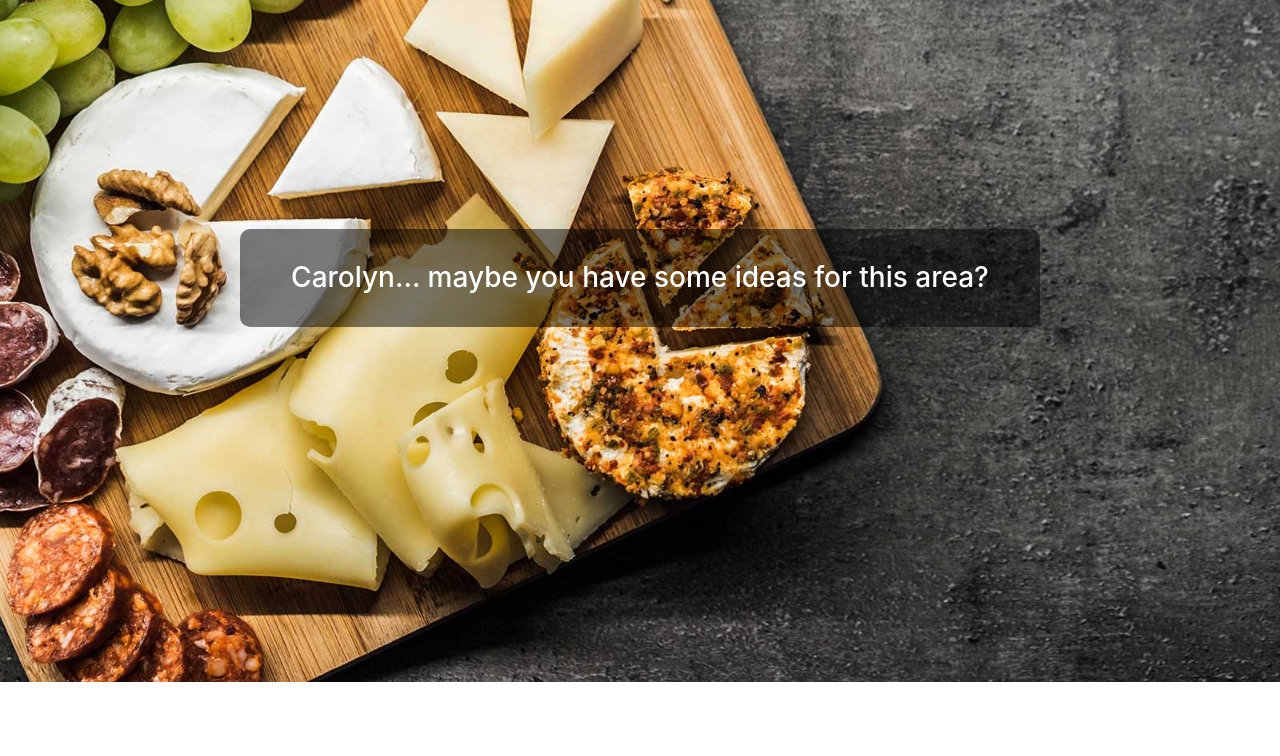
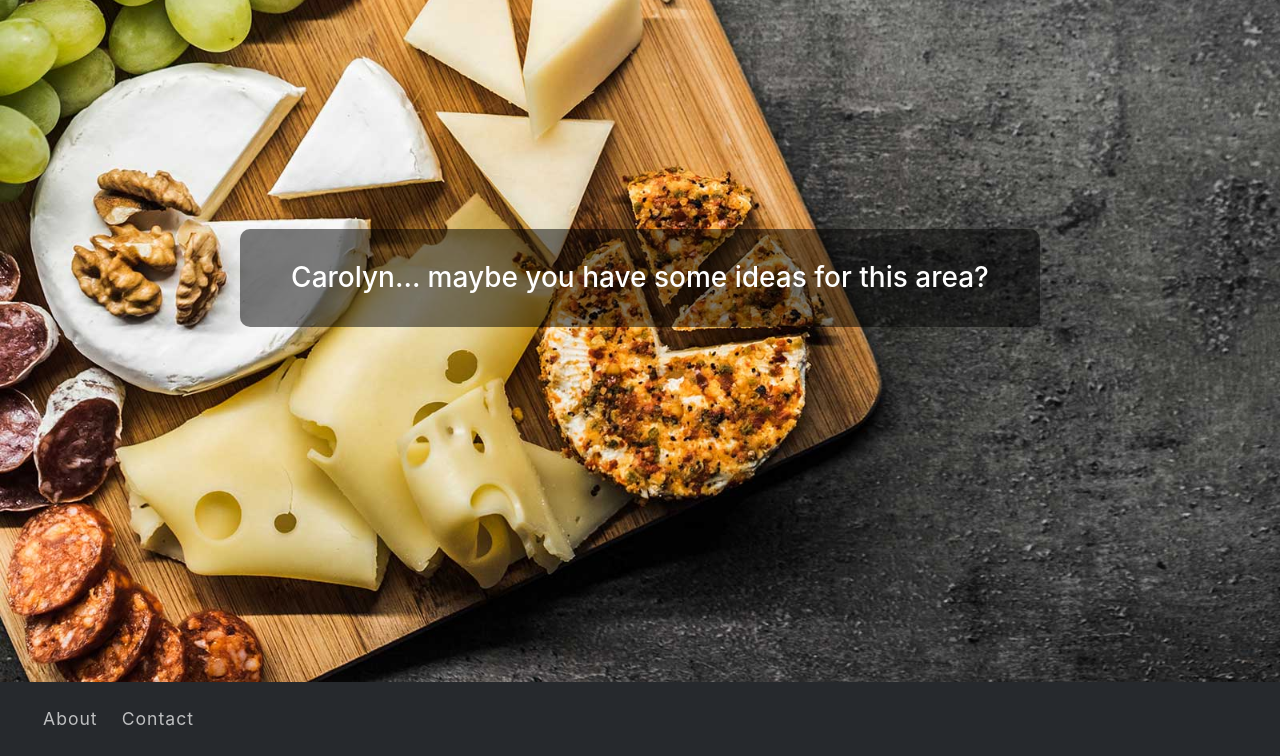
Before and after one commit to Thee-Four-Musketeers/grace, a React app: page / in a window 1280 px wide. Shown: the part 118-874 px from the top of the page. Built offline with nearby package versions, Linux system fonts and the light colour scheme.

Commit message:
footer stuff

```diff
--- a/src/components/Footer.css
+++ b/src/components/Footer.css
@@ -1,6 +1,3 @@
-* {
-    box-sizing: border-box;
-    border: 0;
-    padding: 0;
-    margin: 0;
-  }
+#footer {
+    background-color: #26292D;
+}
--- a/src/components/Footer.js
+++ b/src/components/Footer.js
@@ -1,13 +1,25 @@
 import React from 'react';
 import Navbar from 'react-bootstrap/Navbar';
+import Container from 'react-bootstrap/Container';
+import Row from 'react-bootstrap/Row';
+import Col from 'react-bootstrap/Col';
 import Nav from 'react-bootstrap/Nav'
+
+import './Footer.css'
 
 const Footer = () => {
     return (
-        <Navbar>
-            <Nav.Link href="#about">About</Nav.Link>
-            <Nav.Link href="#contactg">Contact</Nav.Link>
-        </Navbar>
+        <Container id="footer" className="px-0" fluid={true}>
+            <Row className="m-auto">
+                <Col>
+                    <Navbar>
+                        <Nav.Link href="#about">About</Nav.Link>
+                        <Nav.Link href="#contactg">Contact</Nav.Link>
+                    </Navbar>
+                </Col>
+            </Row>
+        </Container>
+
     )
 }
 
```
